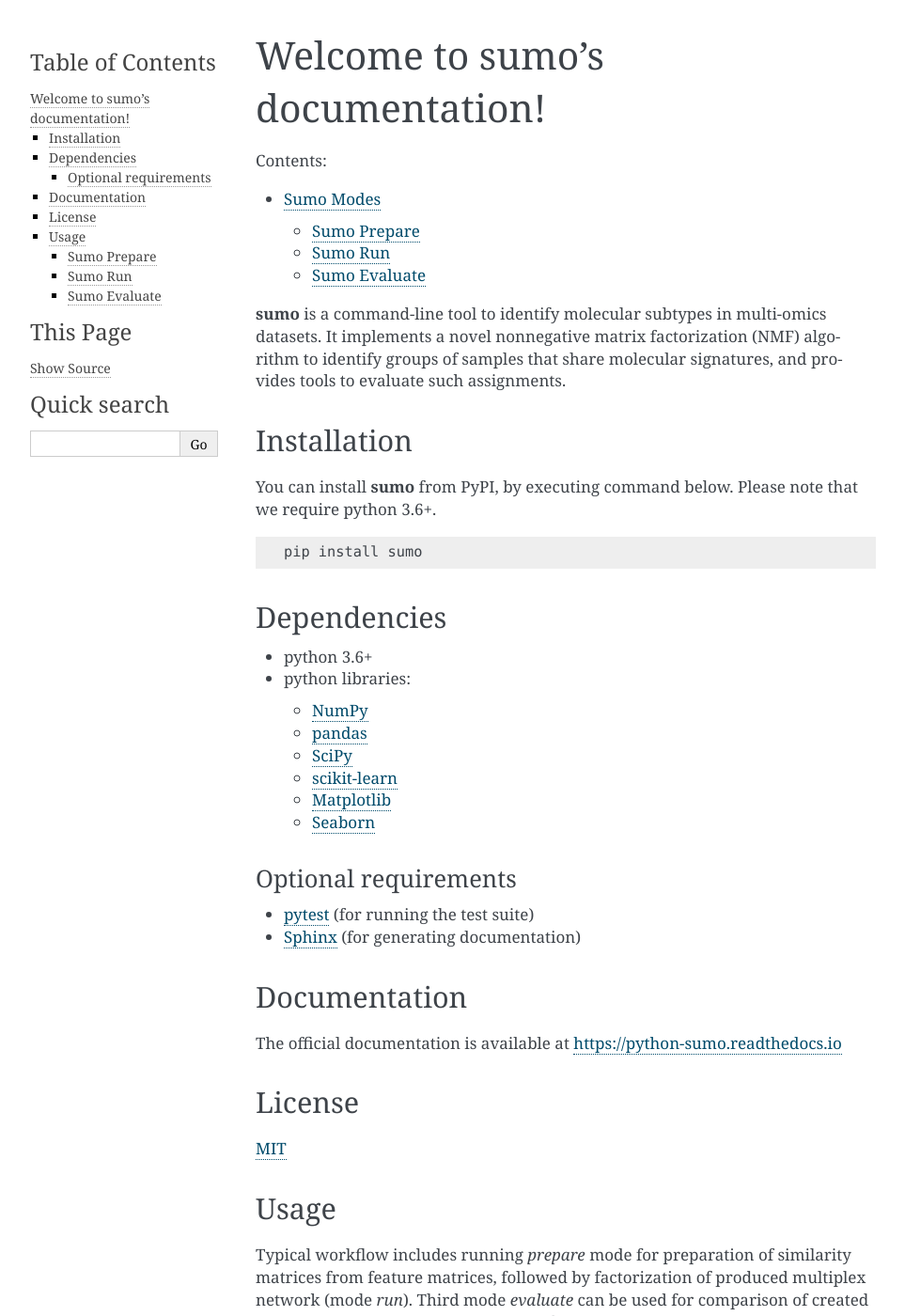
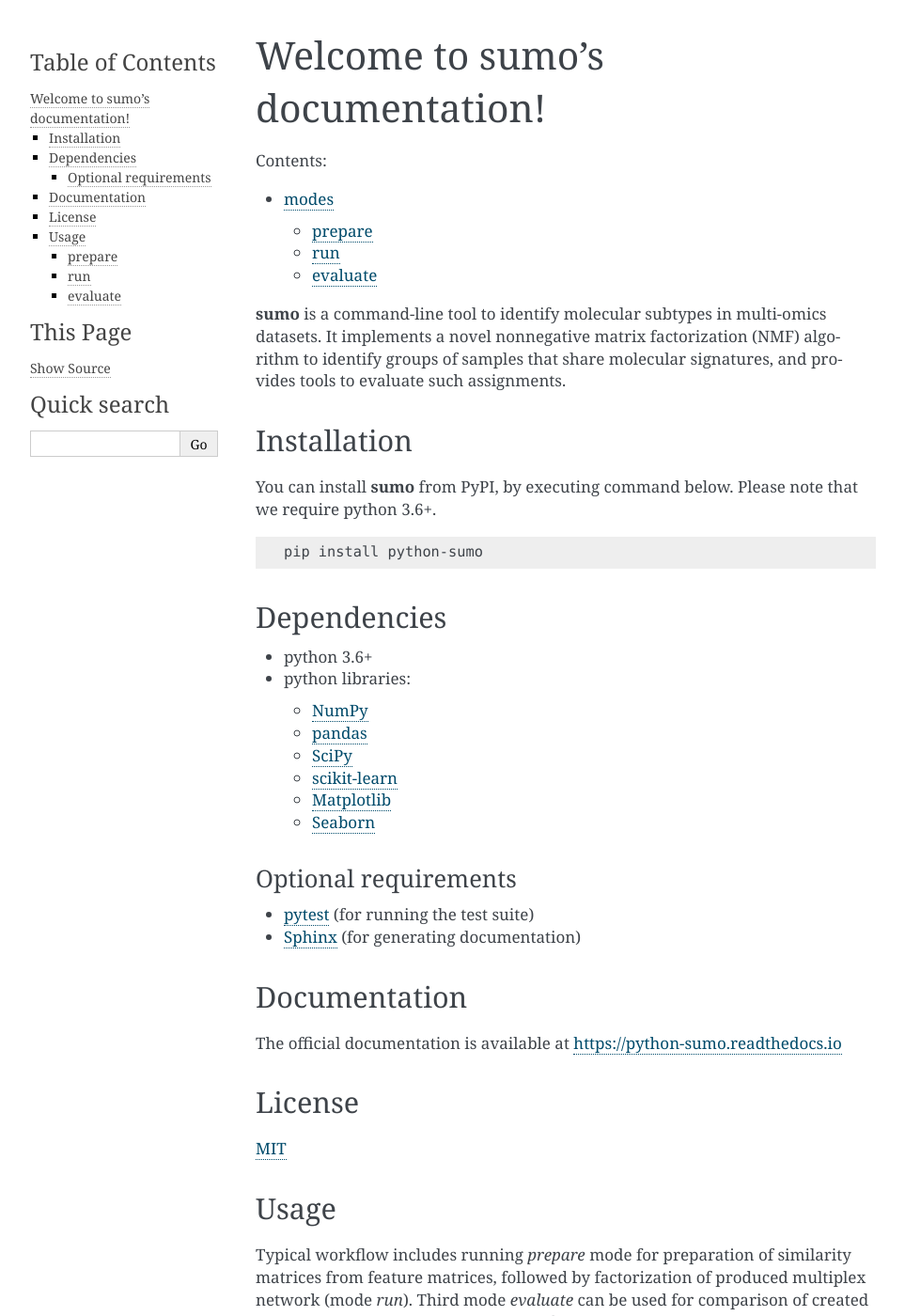
Before and after one commit to ratan-lab/sumo, a Sphinx documentation site: the page built from doc/index.rst, in a window 1280 px wide and 1400 px high. Shown: the whole window at 94% size, without its empty margins (148-1111 px from the left). Built offline with Sphinx 7.4.7, drawn with Linux system fonts in a browser that asks for light colours; pages that are not in the unit, such as notebooks, are missing from menus; some of the changed text lies outside the part shown.

Commit message:
Fix errors in README

```diff
--- a/README.rst
+++ b/README.rst
@@ -25,7 +27,7 @@
 
 .. code:: sh
 
-    pip install sumo
+    pip install python-sumo
 
 Dependencies
 ------------
@@ -63,8 +65,8 @@
 matrices from feature matrices, followed by factorization of produced multiplex network (mode *run*).
 Third mode *evaluate* can be used for comparison of created cluster labels against biologically significant labels.
 
-Sumo Prepare
-^^^^^^^^^^^^
+prepare
+^^^^^^^
 Generates similarity matrices for samples based on biological data and saves them into multiplex network files.
 
 ::
@@ -120,8 +122,8 @@
 
     sumo prepare -plot plot.png methylation.txt,expression.txt continuous prepared.data.npz
 
-Sumo Run
-^^^^^^^^
+run
+^^^
 Cluster multiplex network using non-negative matrix tri-factorization to identify molecular subtypes.
 
 ::
@@ -174,8 +176,8 @@
 
     sumo run -t 10 prepared.data.npz 2,5 results_dir
 
-Sumo Evaluate
-^^^^^^^^^^^^^
+evaluate
+^^^^^^^^
 Evaluate clustering results, given set of labels.
 
 ::
--- a/doc/modes.rst
+++ b/doc/modes.rst
@@ -1,16 +1,16 @@
-**********
-Sumo Modes
-**********
+*****
+modes
+*****
 
 .. automodule:: sumo.modes.mode
    :members:
 
-============
-Sumo Prepare
-============
-------------------
-Sumo Prepare Class
-------------------
+=======
+prepare
+=======
+-----------------
+SumoPrepare Class
+-----------------
 
 .. automodule:: sumo.modes.prepare.prepare
    :members:
@@ -22,12 +22,12 @@
 .. automodule:: sumo.modes.prepare.similarity
    :members:
 
-============
-Sumo Run
-============
---------------
-Sumo Run Class
---------------
+===
+run
+===
+-------------
+SumoRun Class
+-------------
 
 .. automodule:: sumo.modes.run.run
    :members:
@@ -39,12 +39,12 @@
 .. automodule:: sumo.modes.run.solver
    :members:
 
-=============
-Sumo Evaluate
-=============
--------------------
-Sumo Evaluate Class
--------------------
+========
+evaluate
+========
+------------------
+SumoEvaluate Class
+------------------
 
 .. automodule:: sumo.modes.evaluate.evaluate
    :members:
```
Also changed, not shown: other parts of README.rst (+3 -1 lines).
